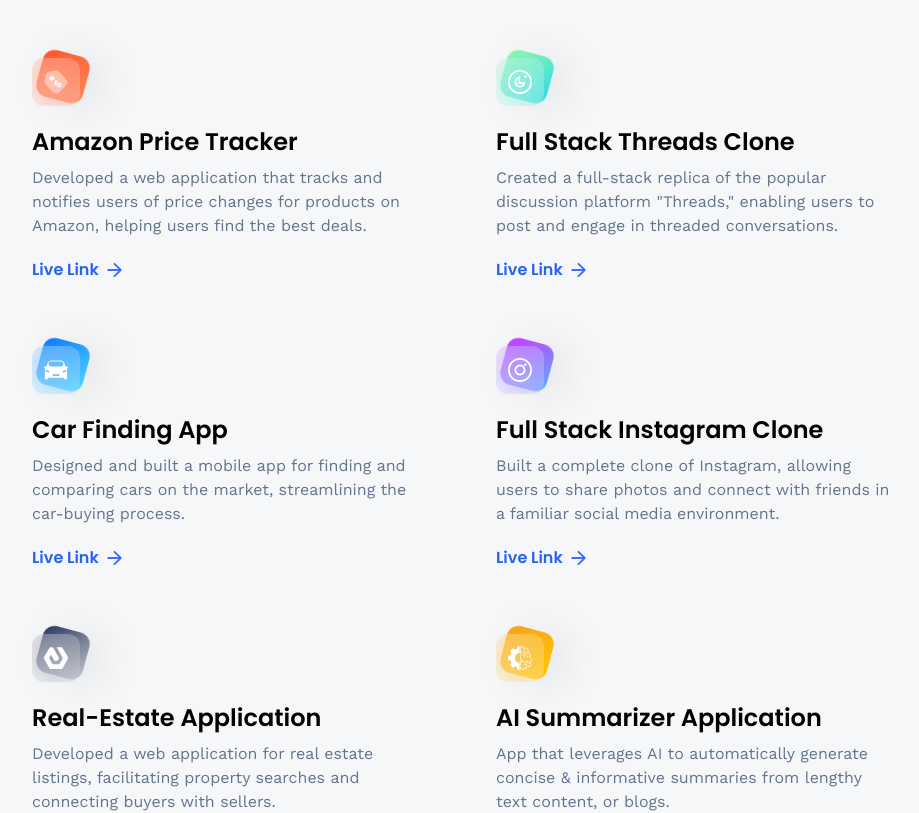
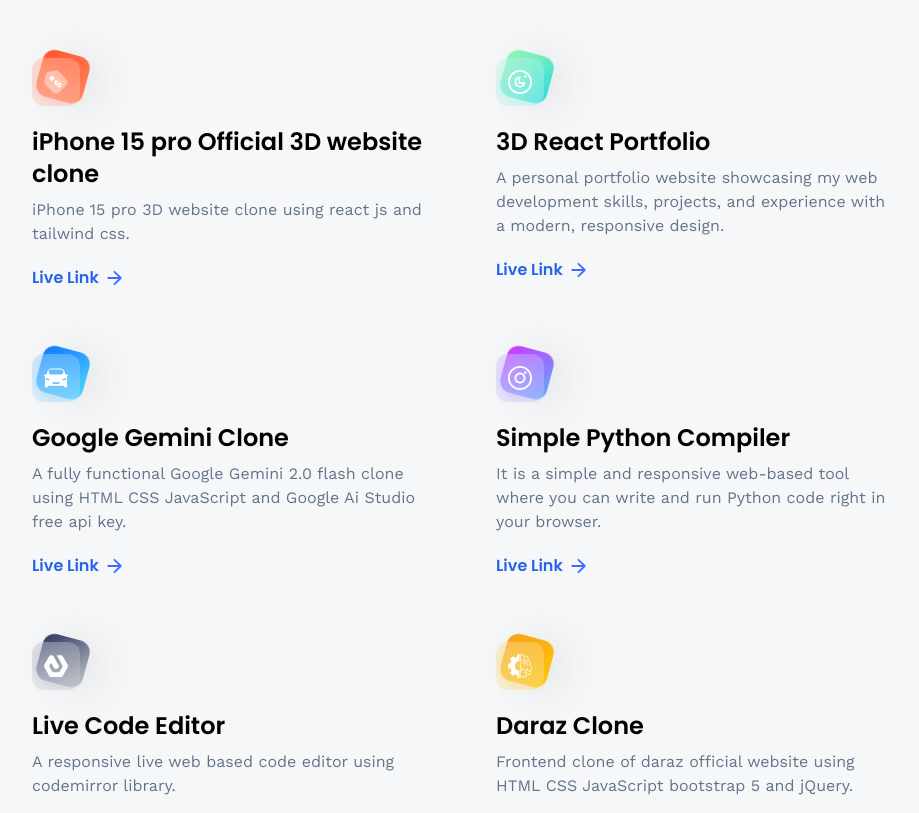
Before and after one commit to GourangaDasSamrat/3d-react-portfolio-2, a React (Vite) app: page /projects in a window 1280 px wide. Shown: the part 300-1113 px from the top of the page, without its empty margins (160-1079 px from the left). Built offline with nearby package versions, Linux system fonts and the light colour scheme; no server answers.

Commit message:
update with projects details and links

```diff
--- a/src/components/HomeInfo.jsx
+++ b/src/components/HomeInfo.jsx
@@ -5,25 +5,25 @@
 const HomeInfo = ({ currentStage }) => {
   if (currentStage === 1)
     return (
-      <h1 className='sm:text-xl sm:leading-snug text-center neo-brutalism-blue py-4 px-8 text-white mx-5'>
+      <h1 className="sm:text-xl sm:leading-snug text-center neo-brutalism-blue py-4 px-8 text-white mx-5">
         Hi, I'm
-        <span className='font-semibold mx-2 text-white'>Adrian</span>
+        <span className="font-semibold mx-2 text-white">Gouranga</span>
         👋
-        <br />
-        A Software Engineer from Croatia 🇭🇷
+        <br />A Frontend Web Developer from Bangladesh 🇧🇩
       </h1>
     );
 
   if (currentStage === 2) {
     return (
-      <div className='info-box'>
-        <p className='font-medium sm:text-xl text-center'>
-          Worked with many companies <br /> and picked up many skills along the way
+      <div className="info-box">
+        <p className="font-medium sm:text-xl text-center">
+          Worked with many companies <br /> and picked up many skills along the
+          way
         </p>
 
-        <Link to='/about' className='neo-brutalism-white neo-btn'>
+        <Link to="/about" className="neo-brutalism-white neo-btn">
           Learn more
-          <img src={arrow} alt='arrow' className='w-4 h-4 object-contain' />
+          <img src={arrow} alt="arrow" className="w-4 h-4 object-contain" />
         </Link>
       </div>
     );
@@ -31,14 +31,15 @@
 
   if (currentStage === 3) {
     return (
-      <div className='info-box'>
-        <p className='font-medium text-center sm:text-xl'>
-          Led multiple projects to success over the years. <br /> Curious about the impact?
+      <div className="info-box">
+        <p className="font-medium text-center sm:text-xl">
+          Led multiple projects to success over the years. <br /> Curious about
+          the impact?
         </p>
 
-        <Link to='/projects' className='neo-brutalism-white neo-btn'>
+        <Link to="/projects" className="neo-brutalism-white neo-btn">
           Visit my portfolio
-          <img src={arrow} alt='arrow' className='w-4 h-4 object-contain' />
+          <img src={arrow} alt="arrow" className="w-4 h-4 object-contain" />
         </Link>
       </div>
     );
@@ -46,16 +47,17 @@
 
   if (currentStage === 4) {
     return (
-      <div className='info-box'>
-      <p className='font-medium sm:text-xl text-center'>
-        Need a project done or looking for a dev? <br/> I'm just a few keystrokes away
-      </p>
+      <div className="info-box">
+        <p className="font-medium sm:text-xl text-center">
+          Need a project done or looking for a dev? <br /> I'm just a few
+          keystrokes away
+        </p>
 
-      <Link to='/contact' className='neo-brutalism-white neo-btn'>
-        Let's talk
-        <img src={arrow} alt='arrow' className='w-4 h-4 object-contain' />
-      </Link>
-    </div>
+        <Link to="/contact" className="neo-brutalism-white neo-btn">
+          Let's talk
+          <img src={arrow} alt="arrow" className="w-4 h-4 object-contain" />
+        </Link>
+      </div>
     );
   }
 
--- a/src/constants/index.js
+++ b/src/constants/index.js
@@ -1,4 +1,3 @@
-import { meta, shopify, starbucks, tesla } from "../assets/images";
 import {
   car,
   contact,
@@ -23,8 +22,9 @@
   summiz,
   tailwindcss,
   threads,
-    typescript
+  typescript,
 } from "../assets/icons";
+import { meta, shopify, starbucks, tesla } from "../assets/images";
 
 export const skills = [
   {
@@ -106,7 +106,7 @@
     imageUrl: typescript,
     name: "TypeScript",
     type: "Frontend",
-    }
+  },
 ];
 
 export const experiences = [
@@ -166,63 +166,69 @@
 
 export const socialLinks = [
   {
-        name: 'Contact',
+    name: "Contact",
     iconUrl: contact,
-        link: '/contact',
+    link: "/contact",
   },
   {
-        name: 'GitHub',
+    name: "GitHub",
     iconUrl: github,
-        link: 'https://github.com/YourGitHubUsername',
+    link: "https://github.com/GourangaDasSamrat/",
   },
   {
-        name: 'LinkedIn',
+    name: "LinkedIn",
     iconUrl: linkedin,
-        link: 'https://www.linkedin.com/in/YourLinkedInUsername',
-    }
+    link: "https://www.linkedin.com/in/gouranga-das-samrat",
+  },
 ];
 
 export const projects = [
   {
     iconUrl: pricewise,
-        theme: 'btn-back-red',
-        name: 'Amazon Price Tracker',
-        description: 'Developed a web application that tracks and notifies users of price changes for products on Amazon, helping users find the best deals.',
-        link: 'https://github.com/adrianhajdin/pricewise',
+    theme: "btn-back-red",
+    name: "iPhone 15 pro Official 3D website clone",
+    description:
+      "iPhone 15 pro 3D website clone using react js and tailwind css.",
+    link: "https://github.com/GourangaDasSamrat/iphone-15-pro-3d-website-clone.git",
   },
   {
     iconUrl: threads,
-        theme: 'btn-back-green',
-        name: 'Full Stack Threads Clone',
-        description: 'Created a full-stack replica of the popular discussion platform "Threads," enabling users to post and engage in threaded conversations.',
-        link: 'https://github.com/adrianhajdin/threads',
+    theme: "btn-back-green",
+    name: "3D React Portfolio ",
+    description:
+      "A  personal portfolio website showcasing my web development skills, projects, and experience with a modern, responsive design.",
+    link: "https://github.com/GourangaDasSamrat/3D-React-Portfolio.git",
   },
   {
     iconUrl: car,
-        theme: 'btn-back-blue',
-        name: 'Car Finding App',
-        description: 'Designed and built a mobile app for finding and comparing cars on the market, streamlining the car-buying process.',
-        link: 'https://github.com/adrianhajdin/project_next13_car_showcase',
+    theme: "btn-back-blue",
+    name: "Google Gemini Clone",
+    description:
+      "A fully functional Google Gemini 2.0 flash clone using HTML CSS JavaScript and Google Ai Studio free api key.",
+    link: "https://github.com/GourangaDasSamrat/Gemini-Clone.git",
   },
   {
     iconUrl: snapgram,
-        theme: 'btn-back-pink',
-        name: 'Full Stack Instagram Clone',
-        description: 'Built a complete clone of Instagram, allowing users to share photos and connect with friends in a familiar social media environment.',
-        link: 'https://github.com/adrianhajdin/social_media_app',
+    theme: "btn-back-pink",
+    name: "Simple Python Compiler",
+    description:
+      "It is a simple and responsive web-based tool where you can write and run Python code right in your browser. ",
+    link: "https://github.com/GourangaDasSamrat/SimPle-Python-Compiler.git",
   },
   {
     iconUrl: estate,
-        theme: 'btn-back-black',
-        name: 'Real-Estate Application',
-        description: 'Developed a web application for real estate listings, facilitating property searches and connecting buyers with sellers.',
-        link: 'https://github.com/adrianhajdin/projects_realestate',
+    theme: "btn-back-black",
+    name: "Live Code Editor",
+    description:
+      "A responsive live web based code editor using codemirror library.",
+    link: "https://github.com/GourangaDasSamrat/Live-Code-Editor.git",
   },
   {
     iconUrl: summiz,
-        theme: 'btn-back-yellow',
-        name: 'AI Summarizer Application',
-        description: 'App that leverages AI to automatically generate concise & informative summaries from lengthy text content, or blogs.',
-        link: 'https://github.com/adrianhajdin/project_ai_summarizer',
-    }
+    theme: "btn-back-yellow",
+    name: "Daraz Clone",
+    description:
+      "Frontend clone of daraz official website using HTML CSS JavaScript bootstrap 5 and jQuery.",
+    link: "https://github.com/GourangaDasSamrat/Daraz-Clone.git",
+  },
 ];
--- a/src/pages/About.jsx
+++ b/src/pages/About.jsx
@@ -15,7 +15,7 @@
         Hello, I'm{" "}
         <span className='blue-gradient_text font-semibold drop-shadow'>
           {" "}
-          Adrian
+          Gouranga
         </span>{" "}
         👋
       </h1>
```
Lines whose indentation alone changed are shown as unchanged.
